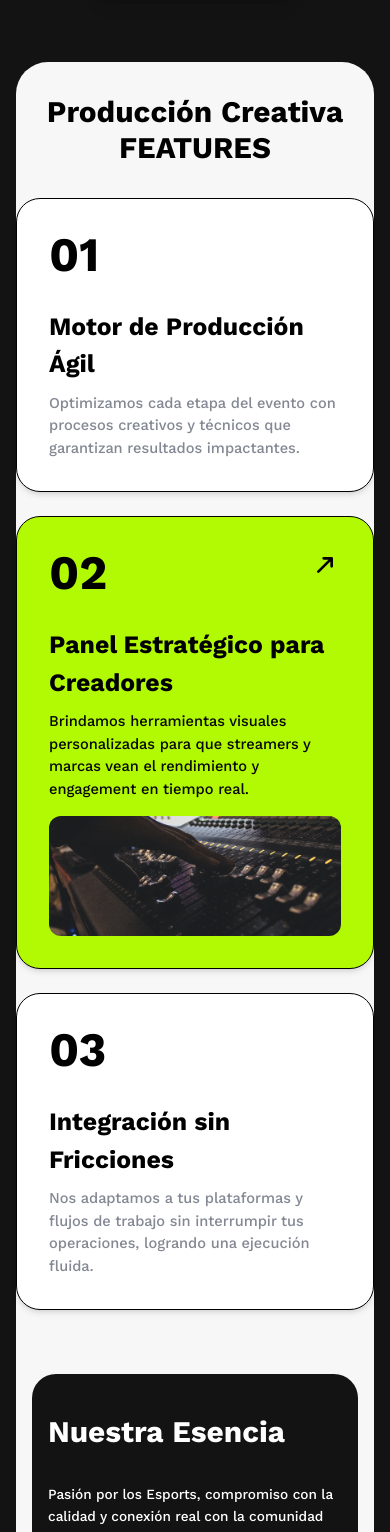
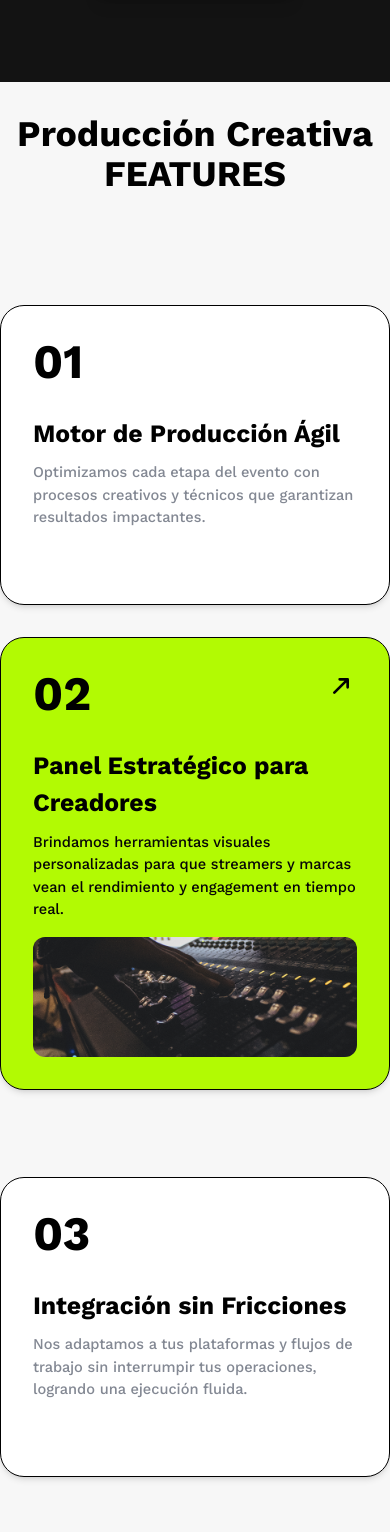
Before and after one commit to Crisloyola/LmlAgencype, a Next.js app: page / in a window 390 px wide. Shown: the part 1127-2659 px from the top of the page. Built offline with nearby package versions, Linux system fonts and the light colour scheme.

Commit message:
corrigiendo header

```diff
--- a/package.json
+++ b/package.json
@@ -21,6 +21,7 @@
     "@types/node": "^20",
     "@types/react": "^19",
     "@types/react-dom": "^19",
+    "@types/swiper": "^5.4.3",
     "eslint": "^9",
     "eslint-config-next": "15.3.2",
     "tailwindcss": "^4",
--- a/src/app/components/CarruselTaps.tsx
+++ b/src/app/components/CarruselTaps.tsx
@@ -5,9 +5,10 @@ import { Swiper, SwiperSlide } from 'swiper/react';
 import { Autoplay } from 'swiper/modules';
 import Image from 'next/image';
 import 'swiper/css';
+import { Swiper as SwiperType } from 'swiper';
 
 export default function NuestraEsenciaConCarrusel() {
-  const swiperRef = useRef<import('swiper').SwiperType | null>(null);
+  const swiperRef = useRef<SwiperType | null>(null);
 
   // Definimos las categorías con varias imágenes
   const slidesData = [
@@ -43,7 +44,7 @@ export default function NuestraEsenciaConCarrusel() {
   };
 
   return (
-    <section className="bg-[#131313] text-white rounded-3xl flex flex-col space-y-12 px-6 mt-[30px]">
+    <section className="bg-[#131313] text-white rounded-3xl flex flex-col space-y-12 px-6 mt-[10px]">
       <h1 className="text-[55px] font-extrabold text-center border-r-[#33363F]">Nuestro Trabajo nos identifica</h1>
 
       <div className="flex space-x-4 border-b border-t border-[#33363F] mb-4 overflow-x-auto -mt-6">
--- a/src/app/components/FeatureSection.tsx
+++ b/src/app/components/FeatureSection.tsx
@@ -4,23 +4,21 @@ import FeatureCard from "./FeatureCard";
 
 export default function FeaturesSection() {
   return (
-    <section className="py-10 px-4 sm:px-6 lg:px-12">
-      <div className="max-w-7xl mx-auto bg-[#F7F7F7] rounded-[32px] text-left">
-        {/* Título */}
+    <section className="py-15 sm:px-8 lg:px-16 ">
+      <div className="max-w-7xl mx-auto  bg-[#F7F7F7]  rounded-[32] text-left">
         <div className="flex flex-col items-center justify-center py-8">
-          <h1 className="text-3xl sm:text-4xl md:text-[55px] font-bold text-center">
+            <h1 className="text-4xl md:text-[55px] lg:justify-center font-bold text-center mb-6">
                 Producción Creativa FEATURES
             </h1>
         </div>
 
-        {/* Tarjetas de características */}
         <div className="flex justify-center">
-          <div className="grid grid-cols-1 md:grid-cols-2 lg:grid-cols-3 gap-6 w-full max-w-6xl">
+            <div className="grid grid-cols-1 md:grid-cols-3 gap-8 w-full max-w-6xl">
                 <FeatureCard
                 number="01"
                 title="Motor de Producción Ágil"
                 description="Optimizamos cada etapa del evento con procesos creativos y técnicos que garantizan resultados impactantes."
-              className="h-auto"
+                className="h-[300px] mt-[55px]"
                 />
 
                 <FeatureCard
@@ -29,23 +27,23 @@ export default function FeaturesSection() {
                 descripcionGreen="Brindamos herramientas visuales personalizadas para que streamers y marcas vean el rendimiento y engagement en tiempo real."
                 highlight
                 imageSrc="/creadores.png"
-              className="h-auto"
                 />
 
                 <FeatureCard
                 number="03"
                 title="Integración sin Fricciones"
                 description="Nos adaptamos a tus plataformas y flujos de trabajo sin interrumpir tus operaciones, logrando una ejecución fluida."
-              className="h-auto"
+                className="h-[300px] mt-[55px]"
                 />
             </div>
         </div>
-
-        {/* Nuestra Esencia */}
-        <div className="mt-16 px-4 sm:px-6 lg:px-8">
+        <div className="py-16 px-6 sm:px-8 lg:px-16">
           <NuestraEsencia />
         </div>
       </div>
+
+
+
     </section>
   );
 }
```
Also changed, not shown: 1 other file (tests, documents, lock files or other folders). Lines whose indentation alone changed are shown as unchanged.
